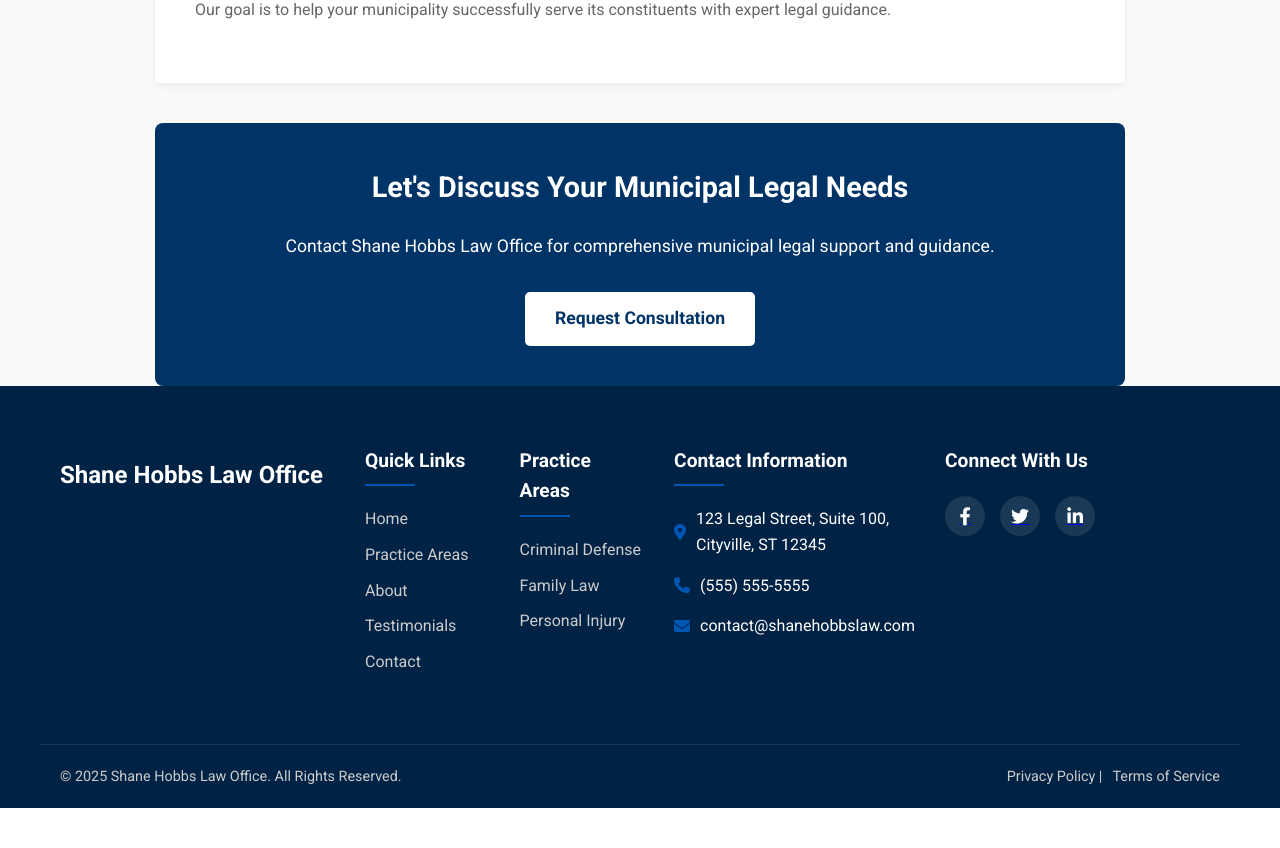
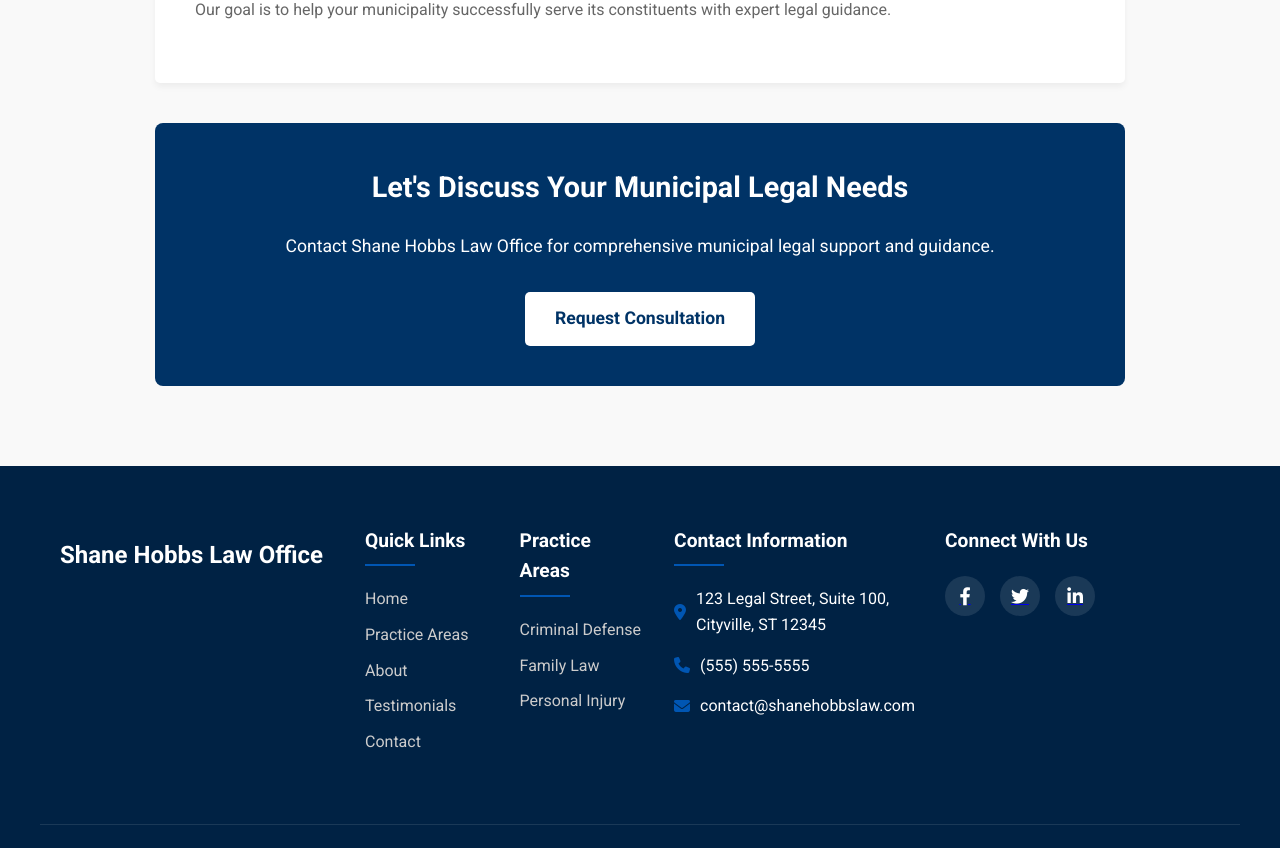
Before and after one commit to AndrewOchs/hobbs-law-website, a React (Vite) app: page /municipal-law in a window 1280 px wide. Shown: the part 1939-2787 px from the top of the page. Before the commit the page ends 2747 px from the top, so only its background shows below. Built offline with nearby package versions, Linux system fonts and the light colour scheme.

Commit message:
fun changes

```diff
--- a/src/components/MunicipalLaw/MunicipalLaw.css
+++ b/src/components/MunicipalLaw/MunicipalLaw.css
@@ -1,4 +1,3 @@
-/* Municipal Law Page Styles */
 .municipal-law-page {
   font-family: 'Roboto', sans-serif;
   color: #333;
@@ -18,6 +17,10 @@
   padding: 40px;
   border-radius: 5px;
   box-shadow: 0 4px 6px rgba(0,0,0,0.05);
+}
+
+.municipal-law-content {
+  padding-bottom: 60px; /* Adds extra space before the footer */
 }
 
 .municipal-law-content h2 {
@@ -80,6 +83,12 @@
   }
 }
 
+/* CTA Container */
+.cta-container {
+  margin-top: 40px;
+  padding-bottom: 20px;
+}
+
 /* Subtle Animations */
 .entity-item,
 .service-item {
--- a/src/components/MunicipalLaw/MunicipalLaw.jsx
+++ b/src/components/MunicipalLaw/MunicipalLaw.jsx
@@ -31,7 +31,7 @@ const MunicipalLaw = () => {
       <PageHero
         title="Municipal Law"
         subtitle="Comprehensive Legal Counsel for Local Governments"
-        backgroundImage="/images/courthouse.jpg"
+        backgroundImage="/images/courthouse_img.jpg"
       />
 
       <div className="container municipal-law-content">
@@ -86,6 +86,7 @@ const MunicipalLaw = () => {
           </p>
         </section>
 
+        <div className="cta-container">
           <CtaBox
             title="Let's Discuss Your Municipal Legal Needs"
             description="Contact Shane Hobbs Law Office for comprehensive municipal legal support and guidance."
@@ -94,6 +95,7 @@ const MunicipalLaw = () => {
           />
         </div>
       </div>
+    </div>
   );
 };
 
```
Also changed, not shown: public/courthouse_img.jpg (added). Lines whose indentation alone changed are shown as unchanged.
